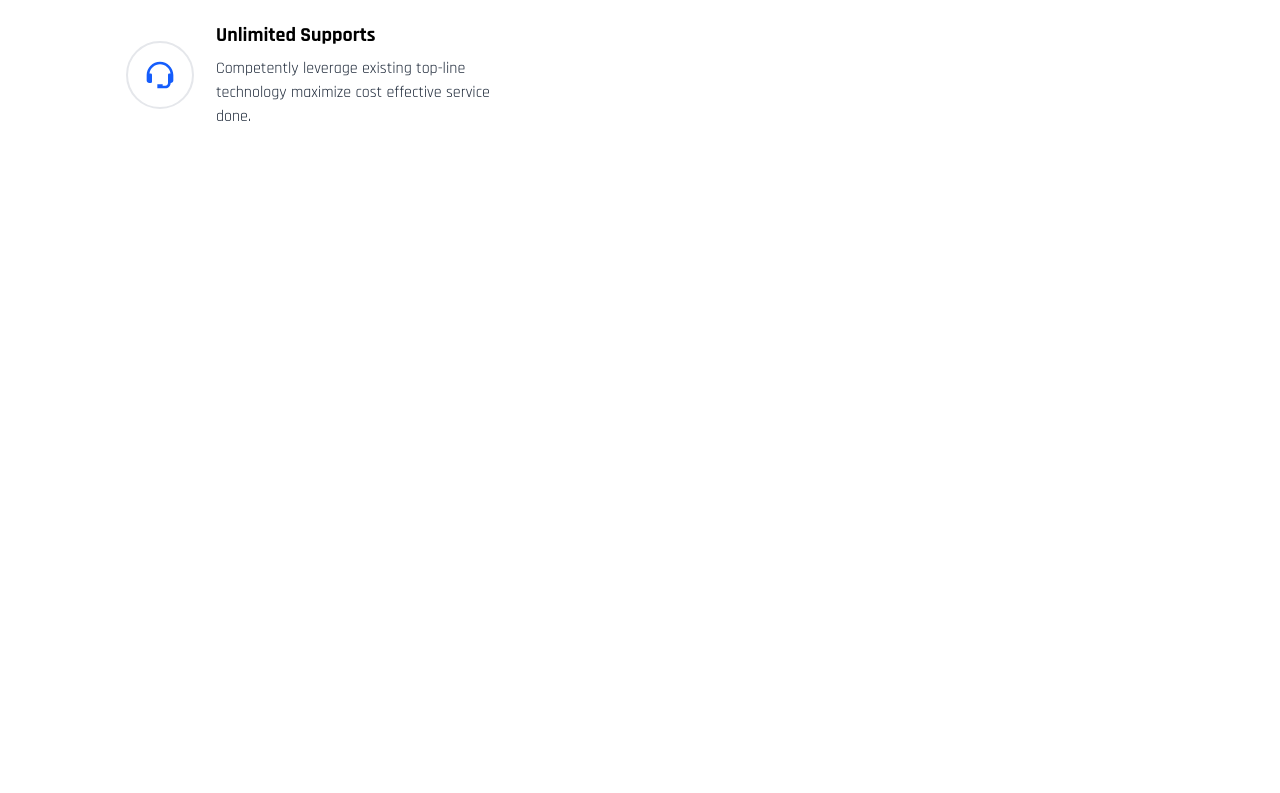
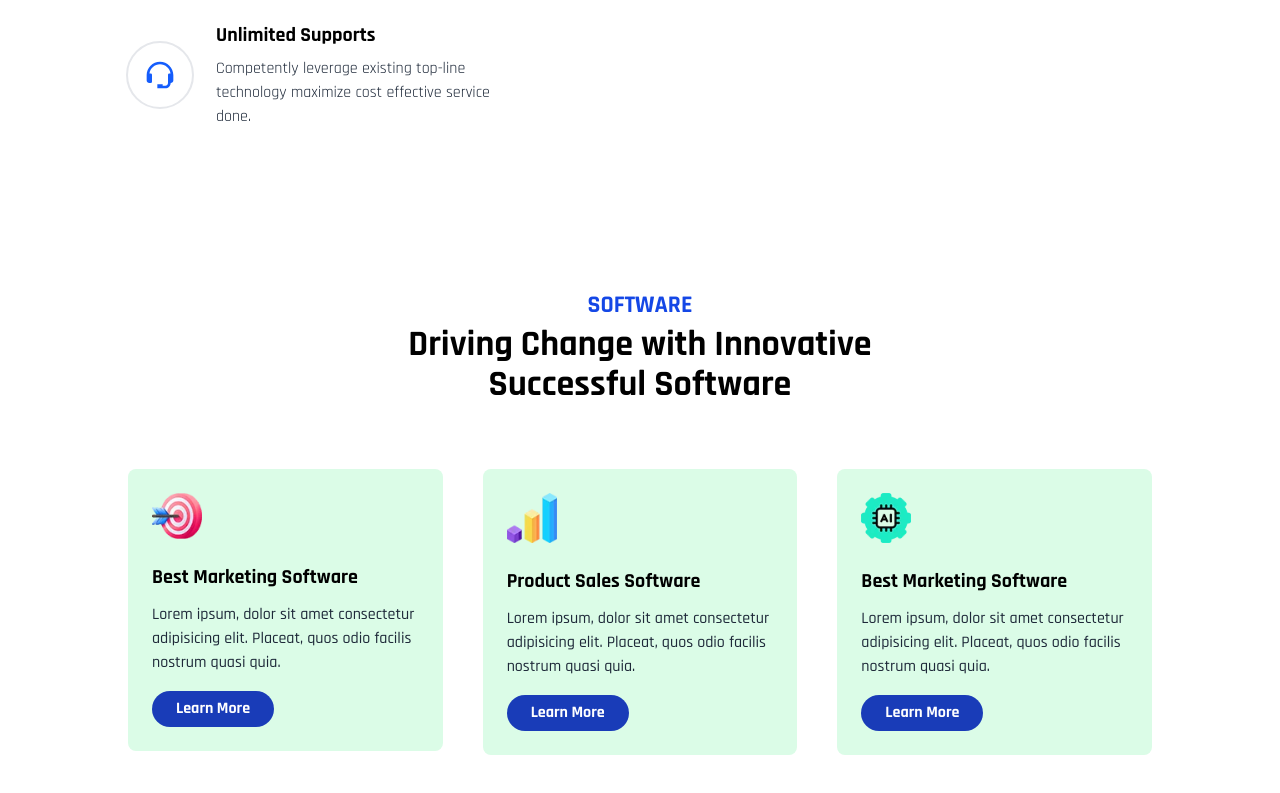
Before and after one commit to youssefatshan/CyberMoon, a Next.js app: page / in a window 1280 px wide. Shown: the part 3008-3801 px from the top of the page. Before the commit the page ends 3233 px from the top, so only its background shows below. Built offline with nearby package versions, Linux system fonts and the light colour scheme.

Commit message:
Software Section Added

```diff
--- a/app/components/Home/Home.tsx
+++ b/app/components/Home/Home.tsx
@@ -2,7 +2,8 @@
 import Hero from './Hero/Hero'
 import Services from './Services/Services'
 import About from './About/About'
-import WhyChoose from '../WhyChoose/WhyChoose'
+import WhyChoose from './WhyChoose/WhyChoose'
+import Software from '../Software/Software'
 
 const Home = () => {
   return (
@@ -11,6 +12,7 @@
       <Services />
       <About />
       <WhyChoose />
+      <Software />
     </div>
   )
 }
--- /dev/null
+++ b/app/components/Software/Software.tsx
@@ -0,0 +1,31 @@
+import React from 'react'
+import SoftwareCard from './SoftwareCard'
+
+const Software = () => {
+  return (
+    <div className='pt-16 pb-16'>
+        <div className='text-center'>
+            {/* Subheading */}
+            <h1 className='uppercase text-lg sm:text-xl md:text-2xl font-bold text-blue-700 dark:text-pink-500'>
+                Software
+            </h1>
+            {/* Heading */}
+            <h1 className='text-xl sm:text-3xl md:text-4xl mt-1 font-bold'>Driving Change with Innovative <br/>Successful Software</h1>
+        </div>
+        {/* Cards */}
+        <div className='w-[80%] mx-auto mt-16 grid grid-cols-1 md:grid-cols-2 xl:grid-cols-3 gap-10'>
+            <div>
+                <SoftwareCard icon='/assets/images/i1.png' title="Best Marketing Software" />
+            </div>
+                        <div>
+                <SoftwareCard icon='/assets/images/i2.png' title="Product Sales Software" />
+            </div>
+                        <div>
+                <SoftwareCard icon='/assets/images/i3.png' title="Best Marketing Software" />
+            </div>
+        </div>
+    </div>
+  )
+}
+
+export default Software
--- /dev/null
+++ b/app/components/Software/SoftwareCard.tsx
@@ -0,0 +1,22 @@
+import Image from 'next/image';
+import React from 'react'
+
+type Props = {
+    icon:string;
+    title:string;
+}
+
+const SoftwareCard = ({icon,title}: Props) => {
+  return (
+    <div className='bg-green-100 dark:bg-gray-800 p-6 rounded-lg'>
+      <Image src={icon} alt='icon' width={50} height={50}/>
+      <h1 className='text-xl mt-6 font-bold'>{title}</h1>
+      <p className='text-gray-800 dark:text-gray-300 mt-3 font-medium'>
+        Lorem ipsum, dolor sit amet consectetur adipisicing elit. Placeat, quos odio facilis nostrum quasi quia.
+      </p>
+      <button className='px-6 py-1.5 rounded-full bg-blue-800 mt-4 font-bold hover:bg-blue-950 transition-all duration-200 cursor-pointer text-white'>Learn More</button>
+    </div>
+  )
+}
+
+export default SoftwareCard
```
Also changed, not shown: app/components/Home/WhyChoose/WhyChoose.tsx (renamed from app/components/WhyChoose/WhyChoose.tsx).
